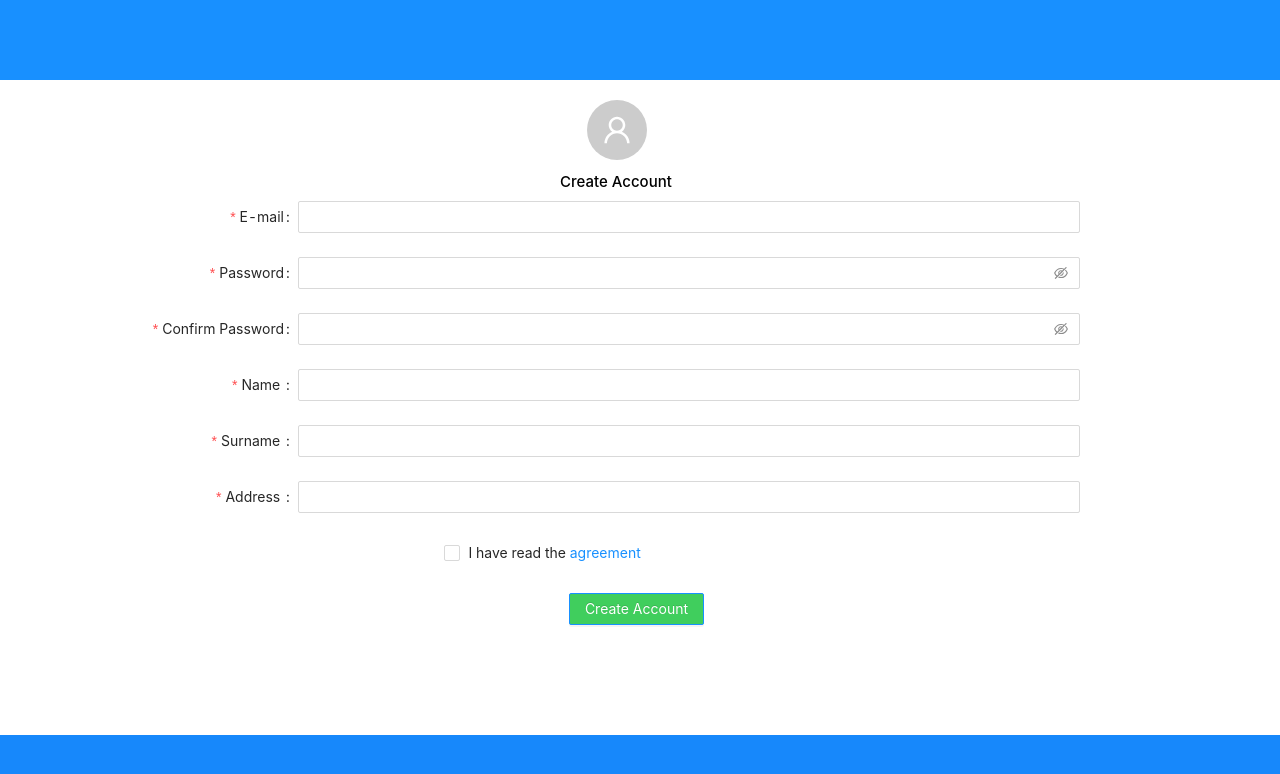
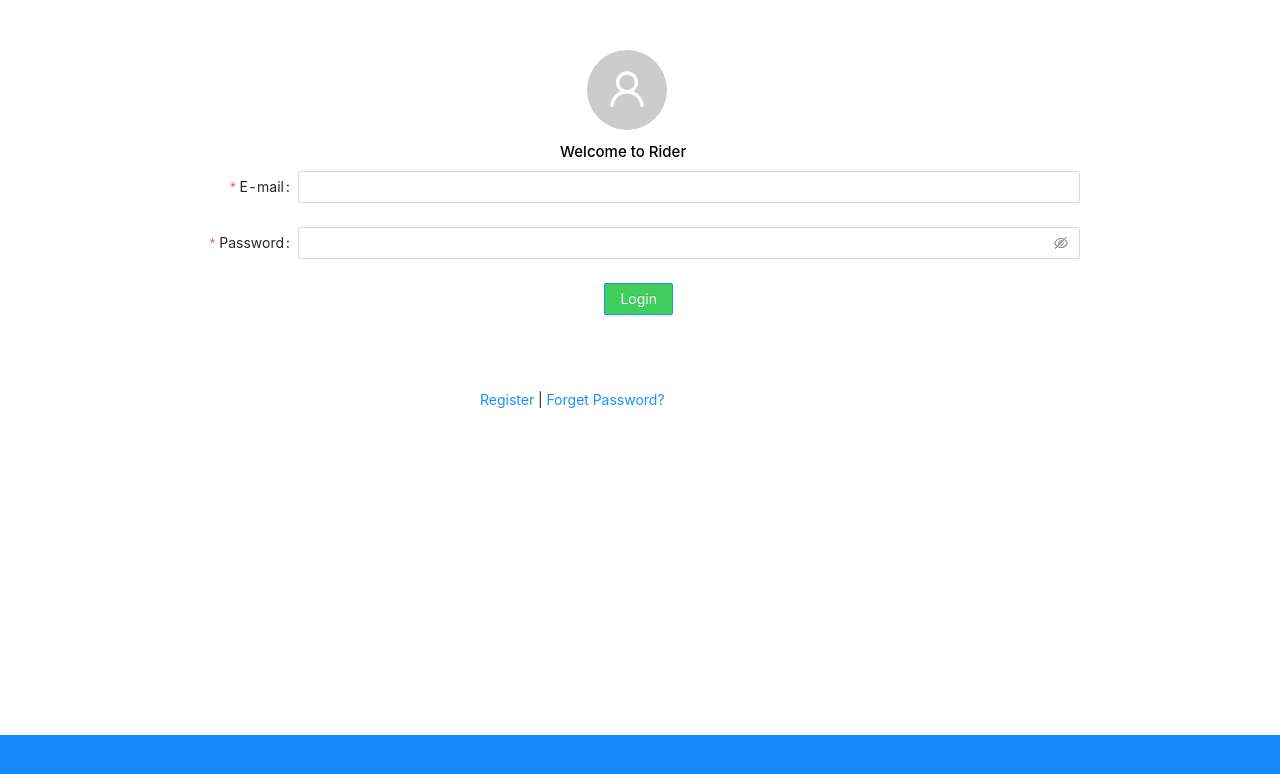
Before and after one commit to Rider-Codecamp5/rider-frontend, a React (Create React App) app: page / in a window 1280 px wide. Shown: the top 774 px of the page. Built offline with nearby package versions, Linux system fonts and the light colour scheme.

Commit message:
add function login

```diff
--- /dev/null
+++ b/src/components/pages/LoginUser.js
@@ -0,0 +1,158 @@
+import React, { useState, useEffect } from 'react';
+import axios from '../../config/axios';
+import { Space, Form, Input, Tooltip, Cascader, Select, Row, Col, Checkbox, Button, AutoComplete, Avatar, } from 'antd';
+import { InfoCircleOutlined, UserOutlined, EyeInvisibleOutlined, EyeTwoTone, QuestionCircleOutlined } from '@ant-design/icons';
+import '../../styles/UserRegisterRoute.css';
+import { Link } from 'react-router-dom';
+
+const { Option } = Select;
+const formItemLayout = {
+    labelCol: {
+        xs: {
+            span: 24,
+        },
+        sm: {
+            span: 5,
+        },
+    },
+    wrapperCol: {
+        xs: {
+            span: 24,
+        },
+        sm: {
+            span: 16,
+        },
+    },
+};
+
+const tailFormItemLayout = {
+    wrapperCol: {
+        xs: {
+            span: 24,
+            offset: 0,
+        },
+        sm: {
+            span: 16,
+            offset: 8,
+        },
+    },
+};
+
+function LoginUser() {
+
+    const [form] = Form.useForm();
+
+    const onFinish = async (values) => {
+        console.log('Received values of form: ', values);
+        console.log(values.email)
+        console.log(values.password)
+        const body = {
+            email: values.email,
+            password: values.password,
+        }
+
+        try {
+            const createUser = await axios.post('/user/loginUser', body);
+            console.log("OK")
+            alert("Welcome to Rider")
+            form.resetFields()
+        } catch (err) {
+            console.log("fail")
+            console.log(err)
+            form.resetFields()
+            alert("login failed")
+        }
+    };
+
+
+
+    return (
+        <div>
+            <Row justify="center" style={{ paddingTop: "50px", paddingBottom: "10px" }}>
+                <Col xs={4} sm={2}><Avatar size={80} icon={<UserOutlined />} /></Col>
+            </Row>
+            <Row justify="center">
+                <Col xs={8} sm={4} md={4} lg={3}><h1 className="h1">Welcome to Rider</h1></Col>
+            </Row>
+
+            <Form
+                {...formItemLayout}
+                form={form}
+                name="login"
+                onFinish={onFinish}
+                initialValues={{
+                    residence: ['zhejiang', 'hangzhou', 'xihu'],
+                    prefix: '86',
+                }}
+                scrollToFirstError
+            >
+                <Row justify="center">
+                    <Col xs={20} sm={22}>
+                        <Form.Item
+                            name="email"
+                            label="E-mail"
+                            rules={[
+                                {
+                                    type: 'email',
+                                    message: 'The input is not valid E-mail!',
+                                },
+                                {
+                                    required: true,
+                                    message: 'Please input your E-mail!',
+                                },
+                            ]}
+                        >
+                            <Input />
+                        </Form.Item>
+                    </Col>
+                </Row>
+
+                <Row justify="center">
+                    <Col xs={20} sm={22}>
+                        <Form.Item
+                            name="password"
+                            label="Password"
+                            rules={[
+                                {
+                                    required: true,
+                                    message: 'Please input your password!',
+                                },
+                            ]}
+                            hasFeedback
+                        >
+                            <Input.Password />
+                        </Form.Item>
+
+                    </Col>
+                </Row>
+
+                <Row justify="center">
+                    <Col span={4}>
+                        <Form.Item
+                            {...tailFormItemLayout}
+                        >
+                            <Button
+                                type="primary"
+                                htmlType="submit"
+                                style={{ backgroundColor: "#40CE5D", borderRadius: "none", marginBottom: "50px" }}
+                            >
+                                Login
+        </Button>
+                        </Form.Item>
+                    </Col>
+                </Row>
+
+                <Row justify="center">
+                    <Col xs={12} sm={6}>
+                        <Link to="/register">Register</Link> | <Link to="">Forget Password?</Link>
+                    </Col>
+
+                </Row>
+
+
+            </Form>
+        </div >
+    )
+}
+
+export default LoginUser
--- a/src/components/pages/UserRegisterRoute.js
+++ b/src/components/pages/UserRegisterRoute.js
@@ -63,6 +63,7 @@ function UserRegisterRoute() {
             console.log("OK")
             alert("User created")
             form.resetFields()
+
         } catch (err) {
             console.log("fail")
             console.log(err)
@@ -281,12 +282,19 @@ function UserRegisterRoute() {
                             <Button
                                 type="primary"
                                 htmlType="submit"
-                                style={{ backgroundColor: "#40CE5D", borderRadius: "none",marginBottom:"50px" }}
+                                style={{ backgroundColor: "#40CE5D", borderRadius: "none", }}
                             >
                                 Create Account
         </Button>
                         </Form.Item>
                     </Col>
+                </Row>
+
+                <Row justify="center" style={{marginBottom:"50px"}}>
+                    <Col xs={12} sm={6}>
+                        <Link to="/">Login</Link> | <Link to="">Forget Password?</Link>
+                    </Col>
+
                 </Row>
 
             </Form>
--- a/src/containers/App.js
+++ b/src/containers/App.js
@@ -7,6 +7,7 @@ import { DatePicker } from 'antd';
 import 'antd/dist/antd.css'; // or 'antd/dist/antd.less'
 import { Route, Switch } from 'react-router-dom';
 import PrivacyPolicy from '../components/pages/PrivacyPolicy';
+import Login from '../components/pages/LoginUser';
 
 
 function App() {
@@ -15,14 +16,19 @@ function App() {
     <Switch>
       <Route exact path='/'>
         <div className="App">
-          <UserRegisterRoute />
+          <Login />
           <Navbar />
           {/* <DriverRoute /> */}
         </div>
       </Route>
+
       <Route path="/PrivacyPolicy">
         <PrivacyPolicy />
       </Route>
+
+    <Route path="/register">
+      <UserRegisterRoute />
+    </Route>
     </Switch>
   );
 }
```
